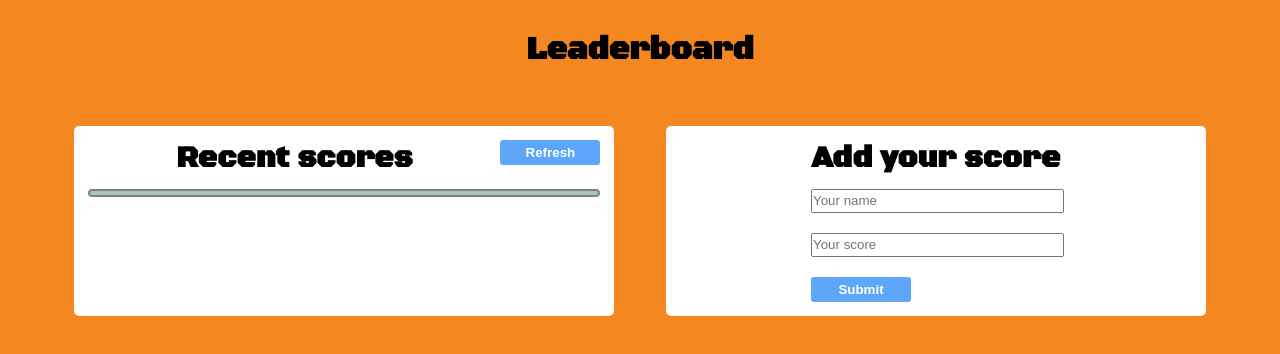
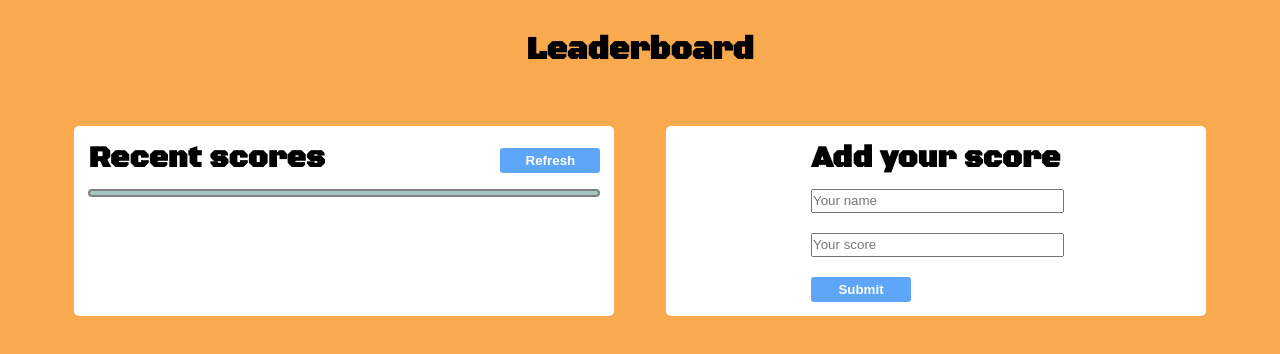
Before and after one commit to wacoo/smart-api-leaderboard, a website built with webpack: page src/index.html in a window 1280 px wide. Built offline with nearby package versions, Linux system fonts and the light colour scheme; no server answers.

Commit message:
Fix background color

```diff
--- a/src/style.css
+++ b/src/style.css
@@ -5,7 +5,7 @@
 
 body {
   font-family: 'Black Ops One', cursive;
-  background-color: #f58721;
+  background-color: rgba(248, 134, 4, 0.7);
   text-align: center;
 }
 
@@ -54,6 +54,9 @@ button {
   font-weight: 600;
 }
 
+.heading button {
+  margin-top: 8px;
+}
 button:hover {
   background-color: #fff;
   color: rgb(93, 166, 250);
@@ -67,12 +70,14 @@ button:active {
 .recent-scores h3 {
   width: 100%;
   font-size: 30px;
+  text-align: left;
 }
 
 .frm-add-score h3 {
   width: 100%;
   margin: 0 0 12px 0;
   font-size: 30px;
+  text-align: left;
 }
 
 .frm-wrap {
```
Also changed, not shown: dist/main.bundle.js.
